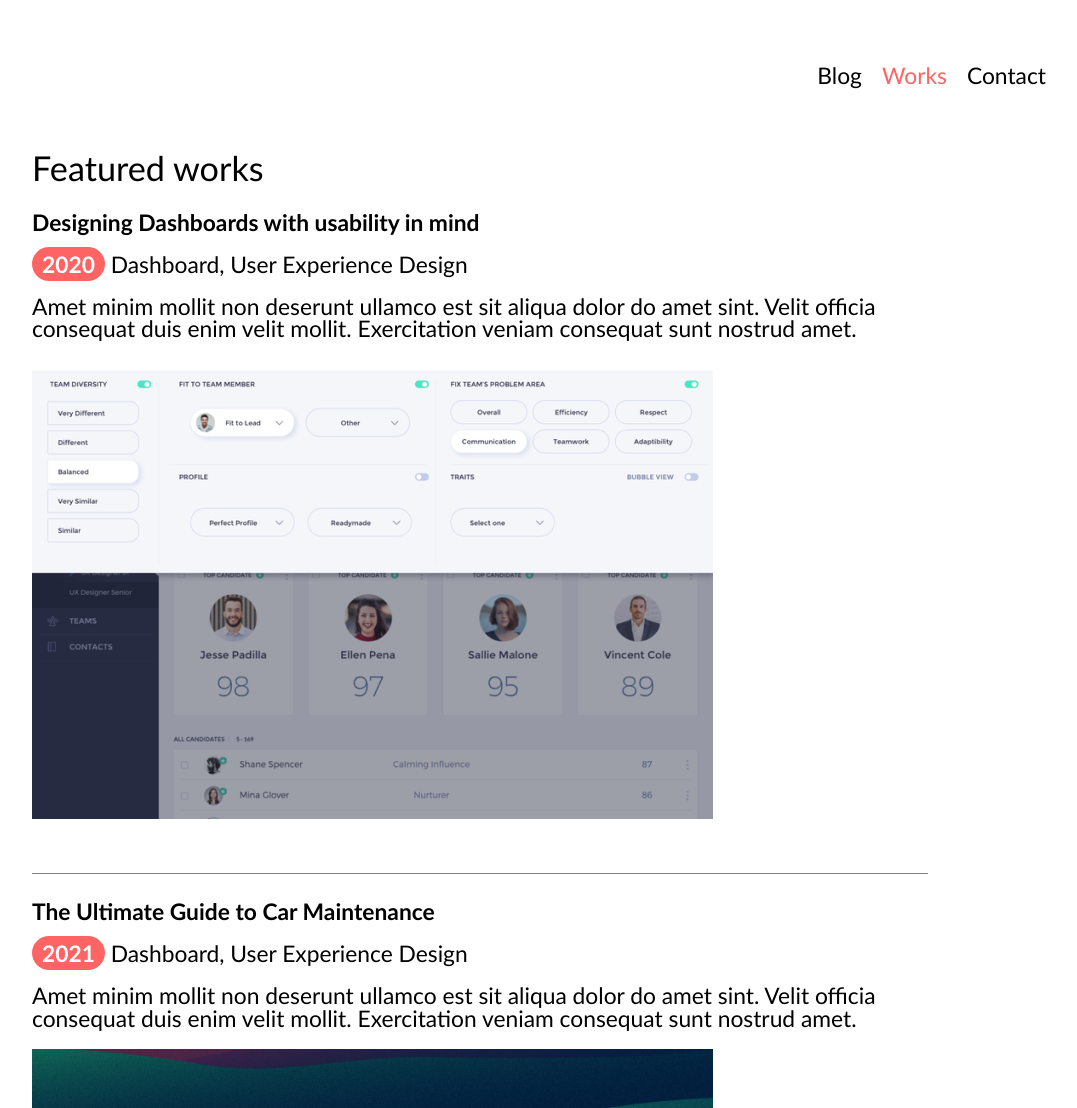
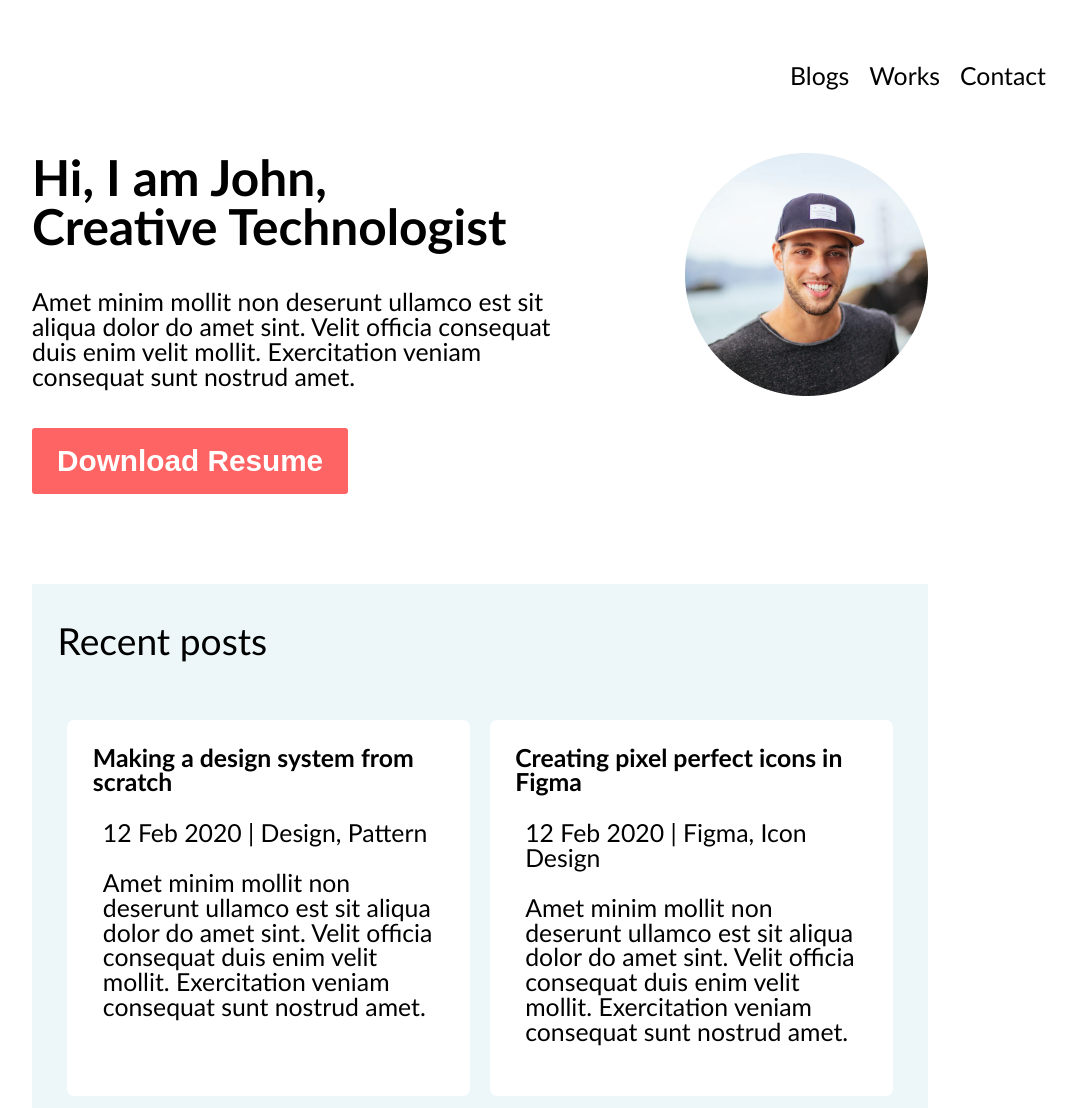
Before and after one commit to arthurlanz/atv-portif-lio, a plain HTML site: page index.html in a window 1280 px wide. Shown: the top 1108 px of the page, without its empty margins (160-1237 px from the left). Drawn offline with Linux system fonts and the light colour scheme.

Commit message:
alterações visuais

```diff
--- a/css/style.css
+++ b/css/style.css
@@ -46,72 +46,133 @@ table {
 	border-collapse: collapse;
 	border-spacing: 0;
 }
-/*========================================================
-                         GERAL
-==========================================================*/
+
+/*=============================================================
+                            GERAL
+=============================================================*/
 html{
-    font-family:'Trebuchet MS', 'Lucida Sans Unicode', 'Lucida Grande', 'Lucida Sans', Arial, sans-serif;
-
-        font-size: calc(10px + 1vw);
-
+    font-family: 'Trebuchet MS', 'Lucida Sans Unicode', 'Lucida Grande', 'Lucida Sans', Arial, sans-serif;
+    font-size: calc(12px + 1vw);
 }
 a{
-    color: black;
-    text-decoration: none;
+    color: black; text-decoration: none;
 }
-/*=======================================================
-                          TOPO
-=========================================================*/
+main {
+	margin: 0 15vw 0 15vw;
+}
+/*=============================================================
+                            TOPO
+=============================================================*/
 header {
 	margin: 5vw 5vw 5vw 5vw;
 }
 header nav ul{
     display: flex;
     justify-content: right;
+
 }
-header nav ul li{
+header nav ul li {
 	margin: 0 10px 0 10px;
 }
-header nav ul li.atual a {
+header nav ul li.atual a{
 	color: #ff6464;
 }
-/*=======================================================
-                          CONTEÚDO
-=========================================================*/
 
-main.works{
-	margin: 0 15vw 0 15vw;
+/*=============================================================
+                            CONTEÚDO - WORKS
+=============================================================*/
+
+main.works h1 {
+	font-size: 3rem;
 }
-main.works h1{
-	font-size: 1.5rem;
+main.works section {
+	border-bottom: 2px solid gray;
+	padding: 2vw 0 4vw 0;
 }
-main.works section{
-	border-bottom: 1px solid gray;
-	padding: 0 0 4vw 0;
-}
-main.works section:last-child{
+main.works section:last-child {
 	border: none;
 }
-main.works section h2{
-	font-size: 1rem;
-	margin: 2vw 0 0 0;
+main.works section h2 {
+	font-size: 1.5rem;
+	margin: 3vw 0 0 0;
 	font-weight: bold;
 }
-main section p{
-	margin: 1.5vw 0 0 0;
+main.works section p.Dashboard{
+	margin: 2vw 0 4vw 0;
+	font-size: 1.2rem;
 }
 main.works section p span{
 	background: #ff6464;
 	border-radius: 20px;
 	color: white;
 	font-weight: bold;
-	padding: 3px 10px 3px 10px;
+	padding: 1px 10px 1px 10px;
 }
-/*=======================================================
-                          FOOTER
-=========================================================*/
+main.works p.text {
+	margin: 0 0 3vw 0;
+}
+/*=============================================================
+                            CONTEÚDO - HOME PAGE
+=============================================================*/
 
-footer{
+main section.banner{
+	display: flex;
+	margin: 0 0 2vw 0;
+}
+section.banner h1 {
+	font-weight: bold;
+	font-size: 2rem;
+}
+section.banner p {
+	margin: 3vw 10vw 3vw 0;
+}
+section.banner button {
+	background-color: #ff6464;
+	color: white;
+	padding: 16px 25px 16px 25px;
+	font-size: 1.2rem;
+	border: none;
+	font-weight: bold;
+	border-radius: 3px;
+	margin: 0 0 5vw 0;
+}
+section.rt-posts {
+	background-color: #EDF7FA;
+	padding: 1vw 2vw 1vw 2vw;
+}
+section.rt-posts h2 {
+	font-size: 1.5rem;
+	margin: 2vw 0 4vw 0;
+}
+section.rt-posts h3 {
+	font-weight: bold;
+	margin: 0 0 2vw 00;
+}
+section.rt-posts ul {
+	display: flex;
+}
+section.rt-posts ul li {
+	background-color: white;
+	margin: 0.75vw;
+	padding: 2vw;
+	border-radius: 7px;
+}
+section.rt-posts ul li p {
+	margin:  0 0 2vw 10px;
+}
+/*=============================================================
+							FOOTER
+=============================================================*/
+
+footer {
 	text-align: center;
-	margin: 2vw 0 2vw 0;
+	margin: 3vw 0 10vw 0;
 }
+footer ul {
+	display: flex;
+	justify-content: center;
+}
+footer ul li {
+	margin: 0px 7px 40px 20px;
+	font-size: 2.3rem;
+}
--- a/index.html
+++ b/index.html
@@ -1,11 +1,11 @@
 <!DOCTYPE html>
-<html lang="en">
-
+<html lang="pt-br">
 <head>
     <meta charset="UTF-8">
     <meta name="viewport" content="width=device-width, initial-scale=1.0">
-    <title>Featured works</title>
+    <title>home page</title>
     <link rel="stylesheet" href="css/style.css" type="text/css">
+    <script src="https://kit.fontawesome.com/5e6581dadc.js" crossorigin="anonymous"></script>
 </head>
 
 <body>
@@ -13,9 +13,9 @@
         <nav>
             <ul>
                 <li>
-                    <a href="#">Blog</a>
+                    <a href="#">Blogs</a>
                 </li>
-                <li class="atual">
+                <li>
                     <a href="#">Works</a>
                 </li>
                 <li>
@@ -24,55 +24,39 @@
             </ul>
         </nav>
     </header>
-    <main class="works">
-        <h1>Featured works</h1>
-        <section>
-            <h2>Designing Dashboards with usability in mind</h2>
-            <p>
-                <span>2020</span> Dashboard, User Experience Design
-            </p>
-            <p>
-                Amet minim mollit non deserunt ullamco est sit aliqua dolor do amet sint. Velit officia consequat duis
-                enim velit mollit. Exercitation veniam consequat sunt nostrud amet.
-            </p>
-            <p>
-                <img src="images/Rectangle4.png" alt="Dashboard page">
-            </p>
+    <main>
+        <section class="banner">
+                <div>
+                    <h1>Hi, I am John,<br>
+                        Creative Technologist</h1>
+                    <p>
+                        Amet minim mollit non deserunt ullamco est sit aliqua dolor do amet sint. Velit officia consequat duis enim velit mollit. Exercitation veniam consequat sunt nostrud amet.
+                    </p>
+                    <button>Download Resume</button>
+                </div>
+                <div>
+                    <img src="images/Ellipse1.png" alt="retrato de John">
+                </div>
         </section>
-        <section>
-            <h2>The Ultimate Guide to Car Maintenance</h2>
-            <p>
-                <span>2021</span> Dashboard, User Experience Design
-            </p>
-            <p>
-                Amet minim mollit non deserunt ullamco est sit aliqua dolor do amet sint. Velit officia consequat duis
-                enim velit mollit. Exercitation veniam consequat sunt nostrud amet.
-            </p>
-            <p>
-                <img src="images/Rectangle5.png" alt="Dashboard page">
-            </p>
+        <section class="rt-posts">
+            <h2>Recent posts</h2>
+            <ul>
+                <li>
+                    <h3>Making a design system from scratch</h3>
+                    <p>12 Feb 2020 | Design, Pattern</p>
+                    <p>
+                        Amet minim mollit non deserunt ullamco est sit aliqua dolor do amet sint. Velit officia consequat duis enim velit mollit. Exercitation veniam consequat sunt nostrud amet.
+                    </p>
+                </li>
+                <li>
+                    <h3>Creating pixel perfect icons in Figma</h3>
+                    <p>12 Feb 2020 | Figma, Icon Design</p>
+                    <p>
+                        Amet minim mollit non deserunt ullamco est sit aliqua dolor do amet sint. Velit officia consequat duis enim velit mollit. Exercitation veniam consequat sunt nostrud amet.
+                    </p>
+                </li>
+            </ul>
         </section>
     </main>
-    <footer>
-        <nav>
-            <ul>
-                <li>
-                    <a href="#"></a>
-                </li>
-                <li>
-                    <a href="#"></a>
-                </li>
-                <li>
-                    <a href="#"></a>
-                </li>
-                <li>
-                    <a href="#"></a>
-                </li>
-            </ul>
-        </nav>
-        <p>
-            Copyright &copy; 2020 All rights reserved
-        </p>
-    </footer>
 </body>
 </html>
```
Also changed, not shown: Works.html (added, +81 -0 lines), images/Rectangle4@2x.png (deleted).
